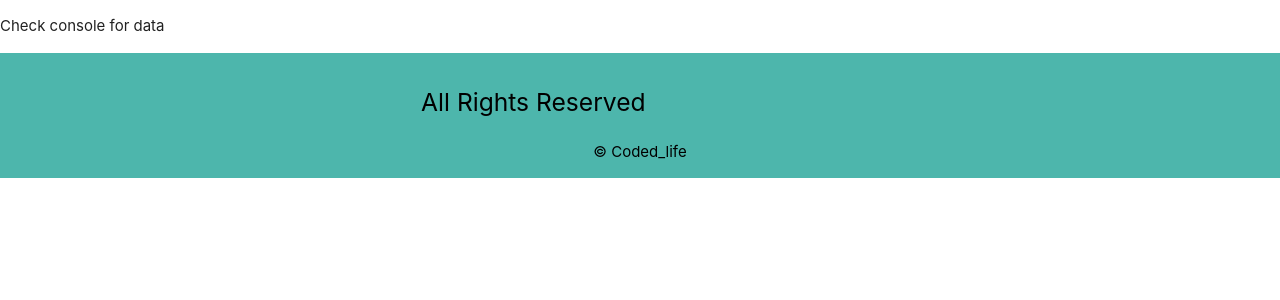
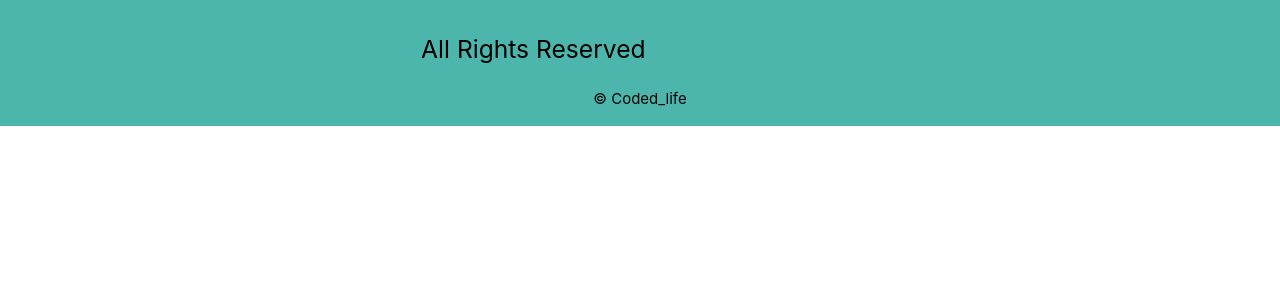
Before and after one commit to SupunHD96/SLCovidApp, a React (Create React App) app in the folder client/my-app/: page / in a window 1280 px wide. Shown: the top 300 px of the page. Built offline with nearby package versions, Linux system fonts and the light colour scheme; no server answers; a web font is replaced by a local one.

Commit message:
Update App.js

```diff
--- a/client/my-app/src/App.js
+++ b/client/my-app/src/App.js
@@ -5,7 +5,7 @@ import Footer from "./components/Footer/Footer";
 function App() {
   return (
     <div>
-     <Landing/>
+
       <Footer/>
     </div>
   );
```
